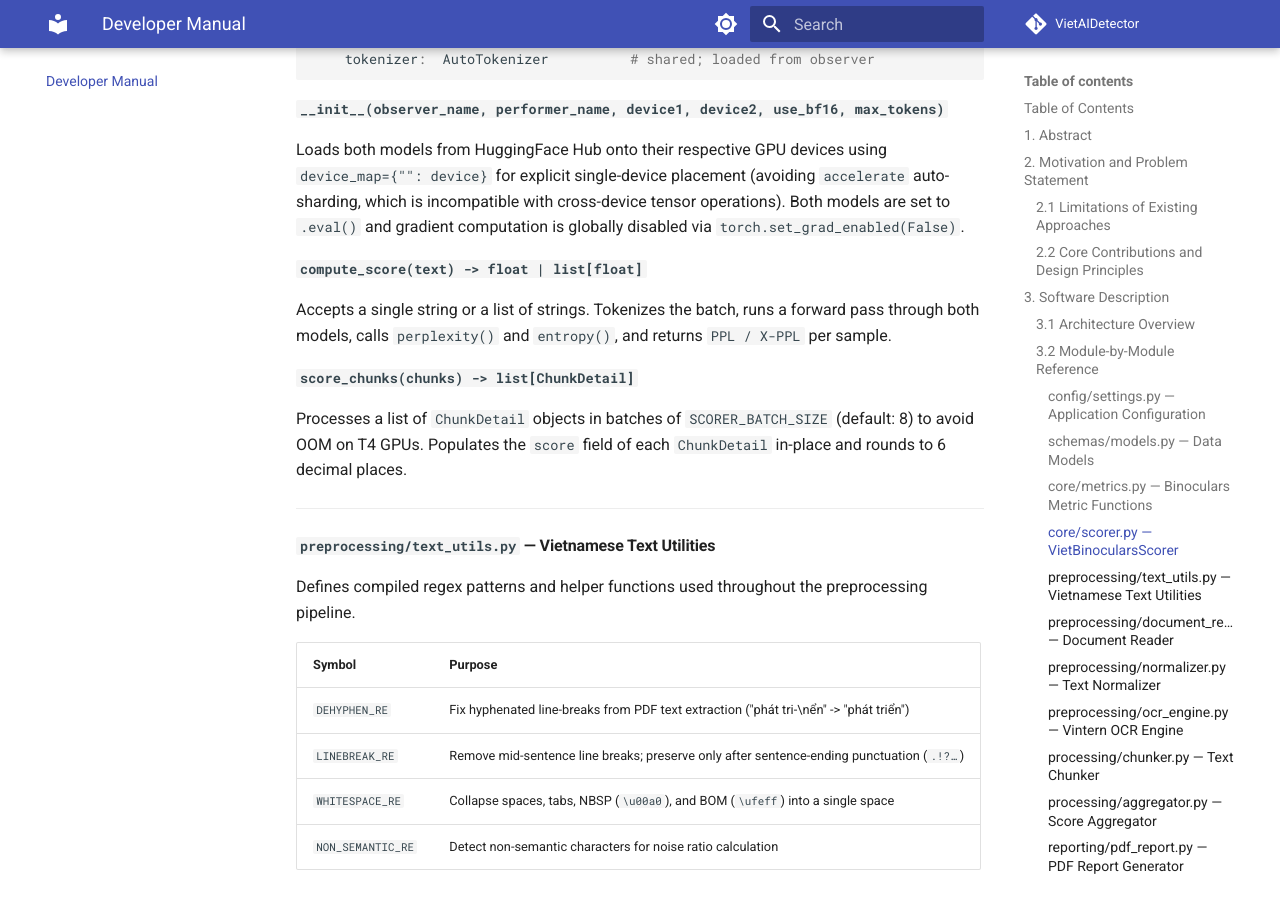
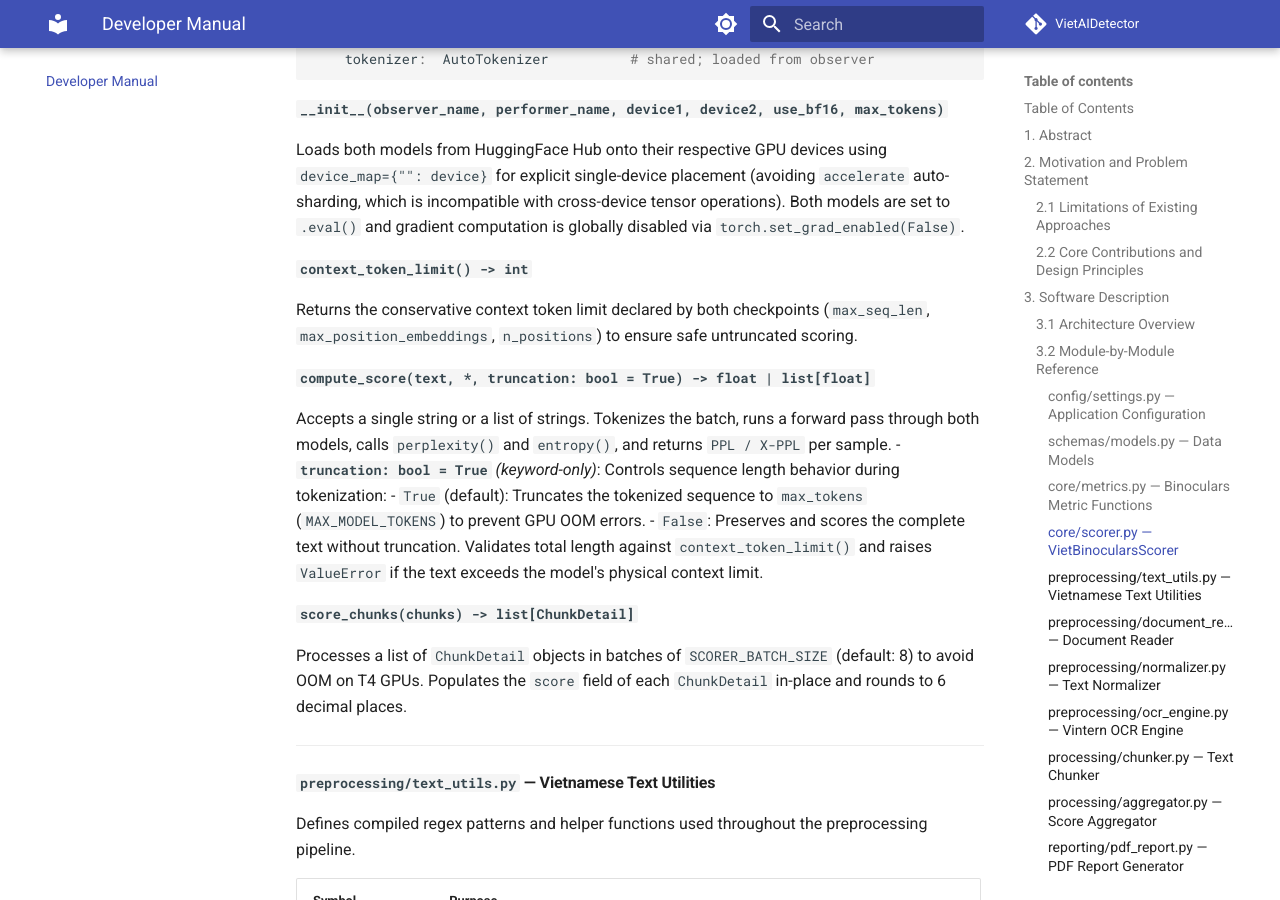
Before and after one commit to trieuntu/VietAIDetector, an MkDocs documentation site: the page built from docs/DEVELOPER_MANUAL.md, in a window 1280 px wide and 900 px high, scrolled down 8668 px. Built offline with MkDocs 1.6.1 and Material for MkDocs 9.7.7, drawn with Linux system fonts in a browser that asks for light colours; comment, search, counter and statistics services are not loaded; some of the changed text lies outside the part shown.

Commit message:
Update developer manual with truncation parameter and API usage

````diff
--- a/docs/DEVELOPER_MANUAL.md
+++ b/docs/DEVELOPER_MANUAL.md
@@ -271,9 +271,16 @@ class VietBinocularsScorer:
 
 Loads both models from HuggingFace Hub onto their respective GPU devices using `device_map={"": device}` for explicit single-device placement (avoiding `accelerate` auto-sharding, which is incompatible with cross-device tensor operations). Both models are set to `.eval()` and gradient computation is globally disabled via `torch.set_grad_enabled(False)`.
 
-**`compute_score(text) -> float | list[float]`**
+**`context_token_limit() -> int`**
+
+Returns the conservative context token limit declared by both checkpoints (`max_seq_len`, `max_position_embeddings`, `n_positions`) to ensure safe untruncated scoring.
+
+**`compute_score(text, *, truncation: bool = True) -> float | list[float]`**
 
 Accepts a single string or a list of strings. Tokenizes the batch, runs a forward pass through both models, calls `perplexity()` and `entropy()`, and returns `PPL / X-PPL` per sample.
+- **`truncation: bool = True`** *(keyword-only)*: Controls sequence length behavior during tokenization:
+  - `True` (default): Truncates the tokenized sequence to `max_tokens` (`MAX_MODEL_TOKENS`) to prevent GPU OOM errors.
+  - `False`: Preserves and scores the complete text without truncation. Validates total length against `context_token_limit()` and raises `ValueError` if the text exceeds the model's physical context limit.
 
 **`score_chunks(chunks) -> list[ChunkDetail]`**
 
@@ -752,8 +759,16 @@ for c in agg.chunk_details:
 **Score a single string:**
 
 ```python
+# Default scoring: truncation=True (capped at max_tokens to prevent OOM)
 score = scorer.compute_score("Trí tuệ nhân tạo đang phát triển mạnh mẽ.")
 print(f"Score: {score:.4f}")  # < YOUDEN_THRESHOLD -> likely AI; > YOUDEN_THRESHOLD -> likely human
+
+# Score full text without truncation (keyword-only argument)
+full_score = scorer.compute_score(
+    "Văn bản dài cần nạp toàn bộ nội dung...",
+    truncation=False
+)
+print(f"Full Score: {full_score:.4f}")
 ```
 
 **Score a batch:**
````
